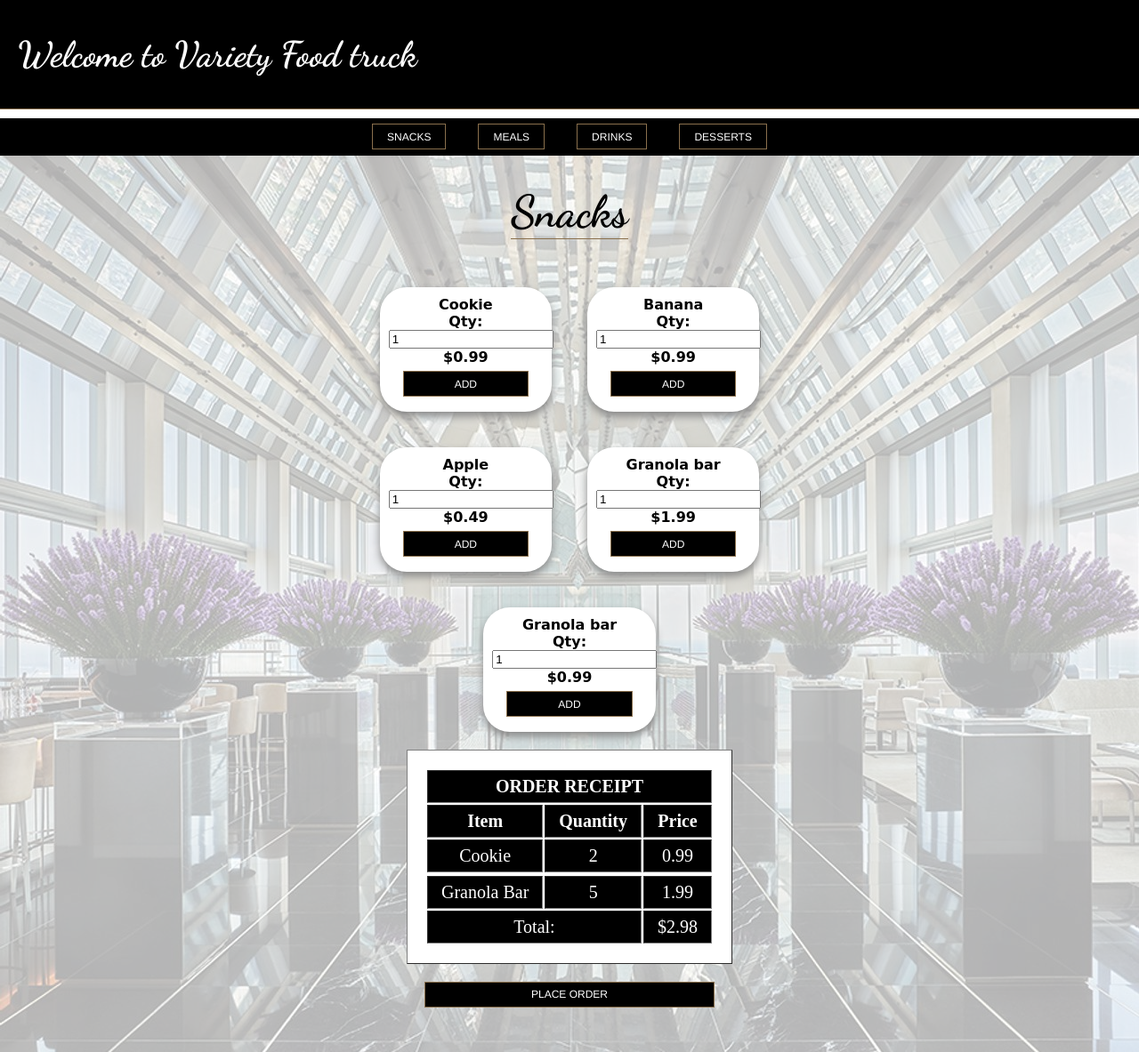
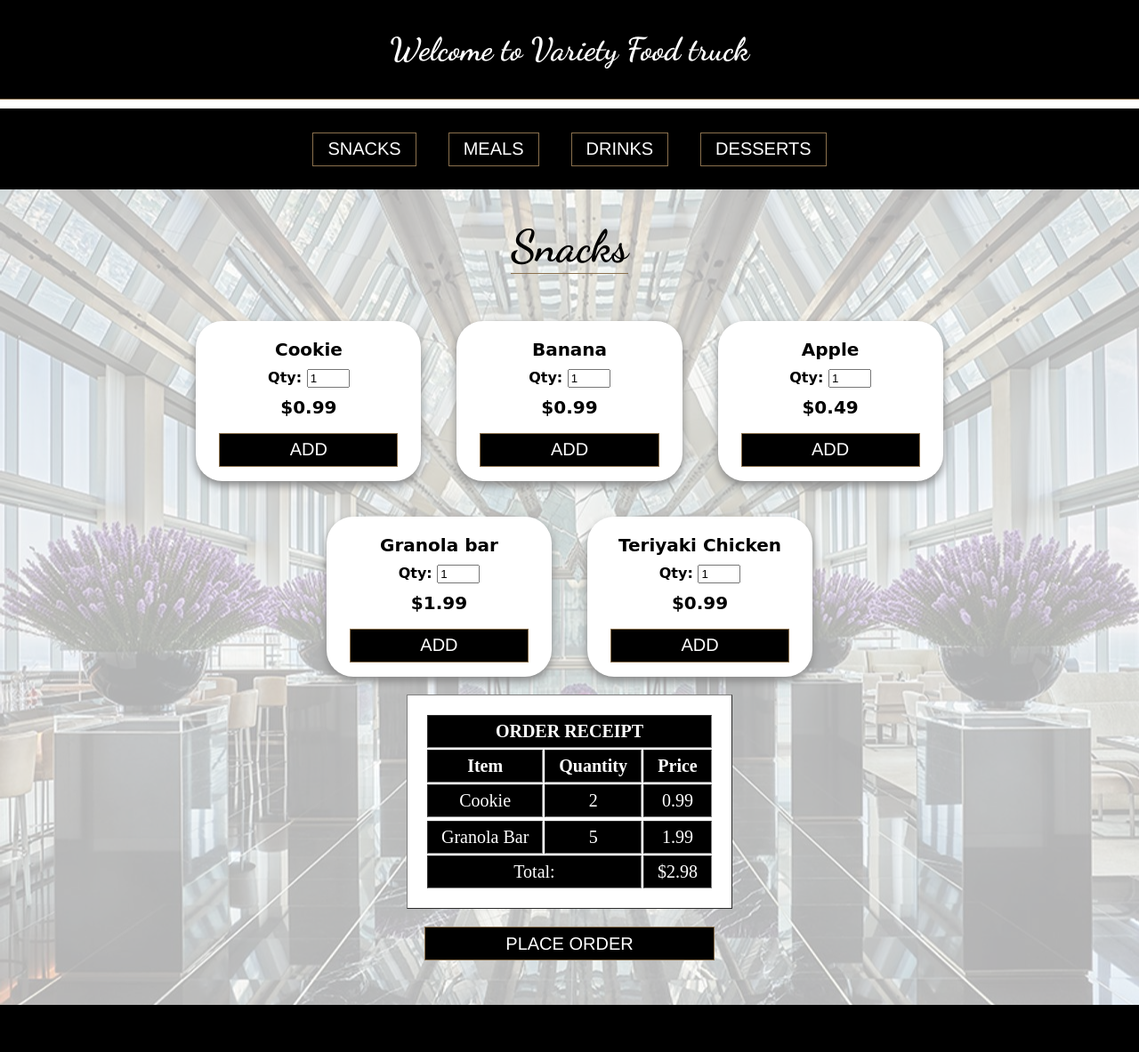
Before and after one commit to veenauppalapati/menu-project, a Flask app: template templates/menu.html in a window 1280 px wide. Shown: the whole page at 89% size. After the commit the page ends 1130 px from the top, so only its background shows below. Run offline with Flask 2, Linux system fonts and the light colour scheme; the template is opened without the code that fills it, so the values that code supplies are empty; some web fonts are replaced.

Commit message:
Version 1.0.6 - media queries

```diff
--- /dev/null
+++ b/static/css/style-desktop.css
@@ -0,0 +1,16 @@
+
+#menu{
+    padding: 20px;
+}
+
+#items-section{
+    width: 80%;
+}
+
+.items{
+    width: calc(26.67% - 40px);
+}
+
+.quantity-input{
+    width: 40px;
+}
--- /dev/null
+++ b/static/css/style-mobile.css
@@ -0,0 +1,26 @@
+
+#menu{
+    padding: 20px;
+}
+
+#categories-section{
+    display: flex;
+    flex-direction: column;
+    justify-content: center;
+    align-items: center;
+}
+#categories-section button{
+    width: 100%;
+}
+
+#items-section{
+    width: 100%;
+}
+
+.items{
+    width: 100%;
+}
+
+.quantity-input{
+    width: 40px;
+}
--- /dev/null
+++ b/static/css/style-tablet.css
@@ -0,0 +1,17 @@
+
+
+#menu{
+    padding: 20px;
+}
+
+#items-section{
+    width: 100%;
+}
+
+.items{
+    width: calc(40% - 40px);
+}
+
+.quantity-input{
+    width: 40px;
+}
--- a/static/css/style.css
+++ b/static/css/style.css
@@ -1,6 +1,7 @@
 body{
     margin: 0;
     height: 100vh;
+    weight: 100vw;
 }
 
 #header-section{
@@ -9,7 +10,9 @@
     font-size: 20px;
     background-color: black;
     color: white;
-    border-bottom: 1px solid #8A704D
+    border-bottom: 1px solid #8A704D;
+    text-align: center;
+    font-size: 18px;
 }
 
 #menu{
@@ -25,7 +28,7 @@
     border: 1px solid #8A704D;
     color: #ffffff;
     background-color: black;
-    font-size: 12px;
+    font-size: 20px;
     cursor: pointer;
     font-family:'Franklin Gothic Medium', 'Arial Narrow', Arial, sans-serif;
 }
@@ -89,6 +92,11 @@
     box-shadow: 0px 5px 10px #888888;
     background-color: #ffffff;
 }
+.item-name,
+.item-price{
+    font-size:20px;
+    padding: 10px;
+}
 
 #cart-section{
     display: flex;
--- a/templates/menu.html
+++ b/templates/menu.html
@@ -5,7 +5,18 @@
     <meta name="viewport" content="width=device-width, initial-scale=1.0">
     <title>Menu</title>
     <link href="https://fonts.googleapis.com/css2?family=Dancing+Script:wght@400..700&family=Edu+AU+VIC+WA+NT+Guides:wght@400..700&display=swap" rel="stylesheet">
+
+    <!-- Base Stylesheet -->
     <link rel="stylesheet" href="/static/css/style.css">
+
+    <!-- Mobile Stylesheet -->
+    <link rel="stylesheet" href="/static/css/style-mobile.css" media="screen and (max-width: 600px)">
+
+    <!-- Tablet Stylesheet -->
+    <link rel="stylesheet" href="/static/css/style-tablet.css" media="screen and (min-width: 601px) and (max-width: 1024px)">
+
+    <!-- Desktop Stylesheet -->
+    <link rel="stylesheet" href="/static/css/style-desktop.css" media="screen and (min-width: 1025px)">
 
 </head>
 <body>
@@ -70,7 +81,7 @@
             </div>
 
             <div class="items">
-                <div class="item-name">Granola bar</div>
+                <div class="item-name">Teriyaki Chicken</div>
                 <div class="quantity-container">
                     <span>
                         <label>Qty: </label>
```
Also changed, not shown: docs/v-1.0.0.md (+1 -1 lines), docs/v-1.0.6.md (added, +73 -0 lines), docs/changelog.md, 6 other files.
